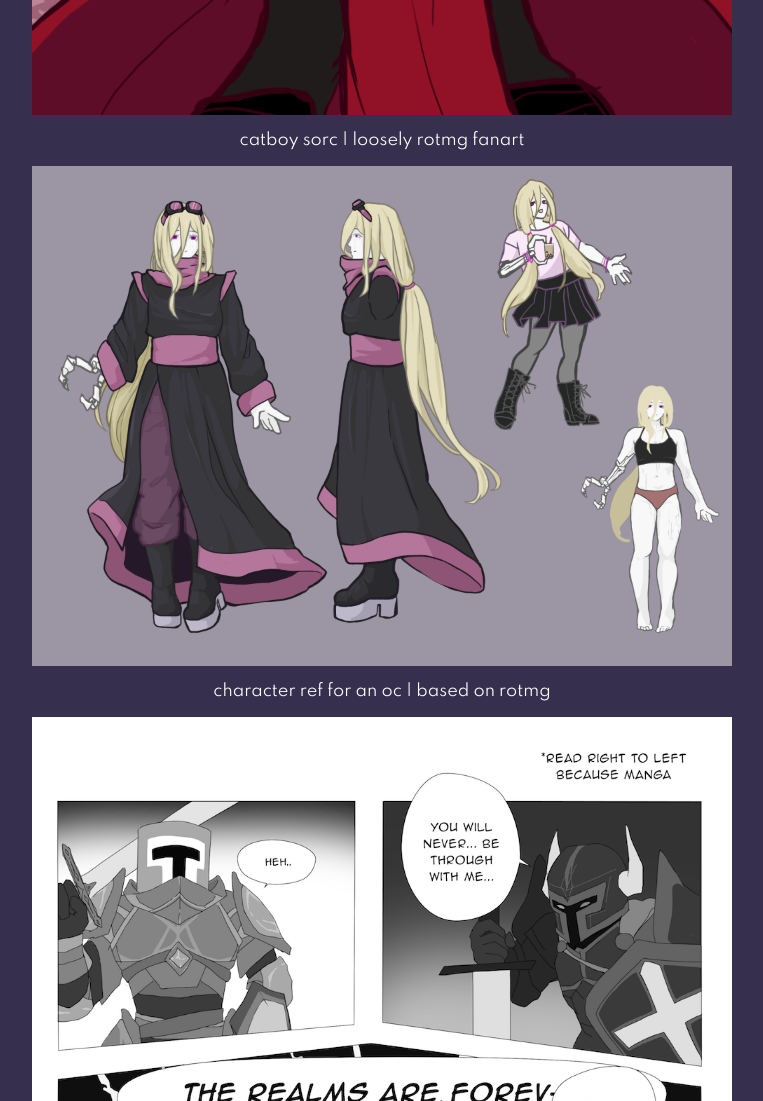
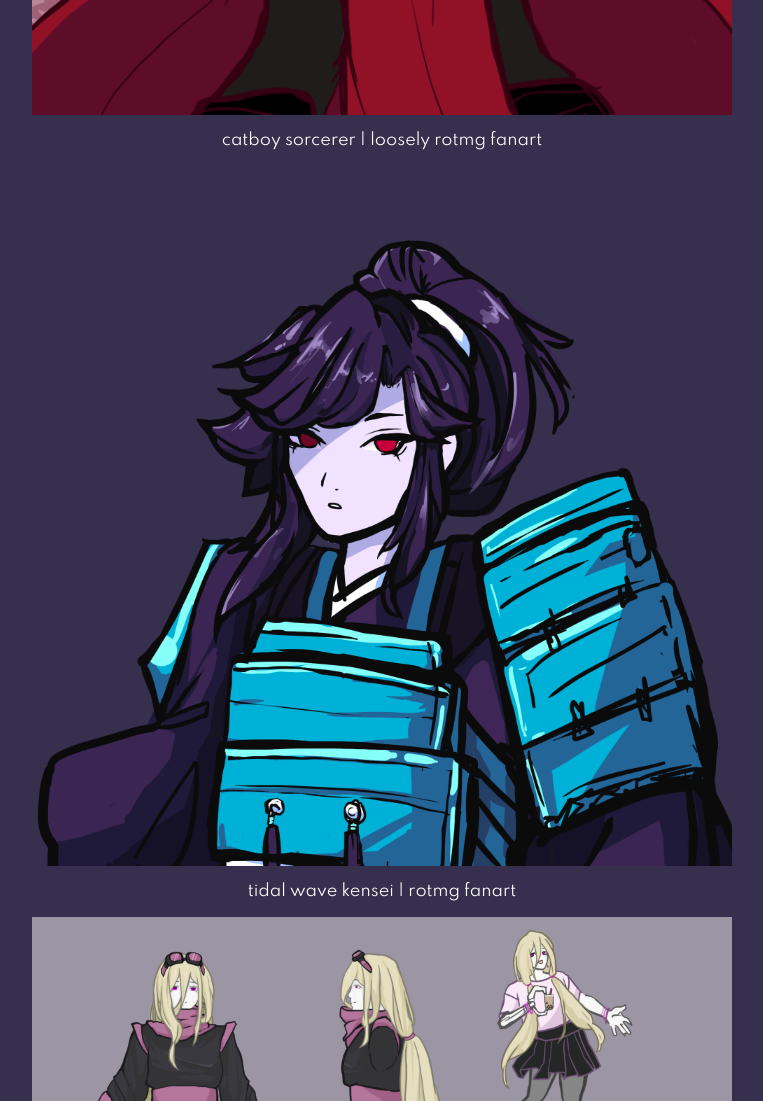
Before and after one commit to uselessappellation/uselessappellation.github.io, a plain HTML site: page simple.html in a window 1280 px wide. Shown: the part 1600-2701 px from the top of the page, without its empty margins (386-1149 px from the left). Drawn offline with Linux system fonts and the light colour scheme.

Commit message:
Add files via upload

```diff
--- a/simple.html
+++ b/simple.html
@@ -39,7 +39,10 @@
             <p class="descCen">simpler demon mistress | rotmg fanart</p>
 
             <img src="images/digital/catboy.png" alt="catboy" class="infoPic">
-            <p class="descCen">catboy sorc | loosely rotmg fanart</p>
+            <p class="descCen">catboy sorcerer | loosely rotmg fanart</p>
+
+            <img src="images/digital/kensei.png" alt="kensei" class="infoPic">
+            <p class="descCen">tidal wave kensei | rotmg fanart</p>
 
             <img src="images/digital/summon.png" alt="summoner" class="infoPic">
             <p class="descCen">character ref for an oc | based on rotmg</p>
```
